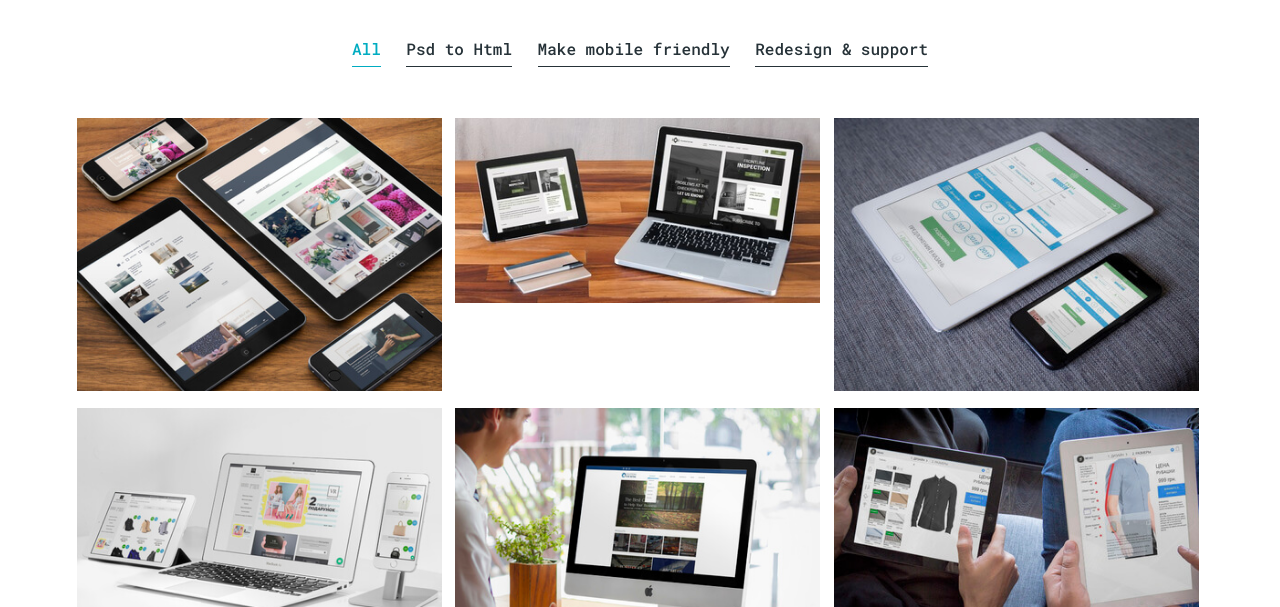
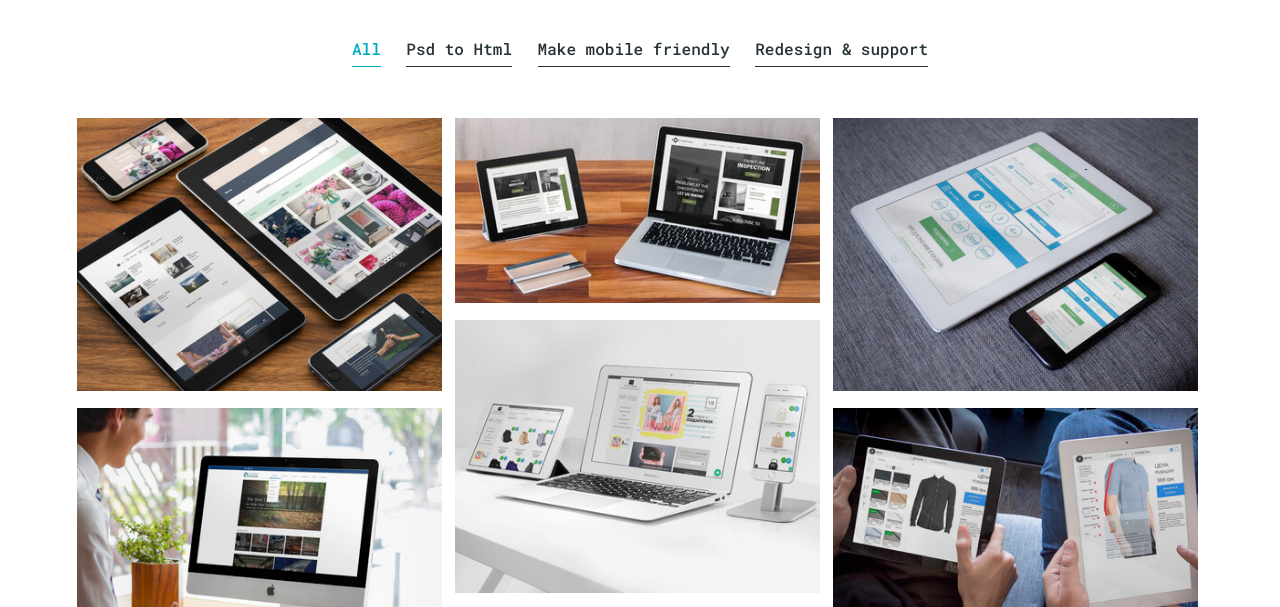
Before and after one commit to GalynaWork/Frontend-developer, a plain HTML site: page index.html in a window 1280 px wide. Shown: the part 322-929 px from the top of the page. Drawn offline with Linux system fonts and the light colour scheme.

Commit message:
Update index.html

```diff
--- a/index.html
+++ b/index.html
@@ -201,7 +201,7 @@
     <p class="container">©2017 by Golovnia Galyna<span class="line">|</span><span class="all_rights">All Rights Reserved</span>
     </p>
 </footer>
-<!--<script src="js/jquery-3.2.1.min.js"></script>-->
+<script src="js/jquery-3.2.1.min.js"></script>
 <script src="js/masonry.pkgd.min.js"></script>
 <script src="js/imagesloaded.pkgd.js"></script>
 <script src="js/isotope.pkgd.min.js"></script>
```
